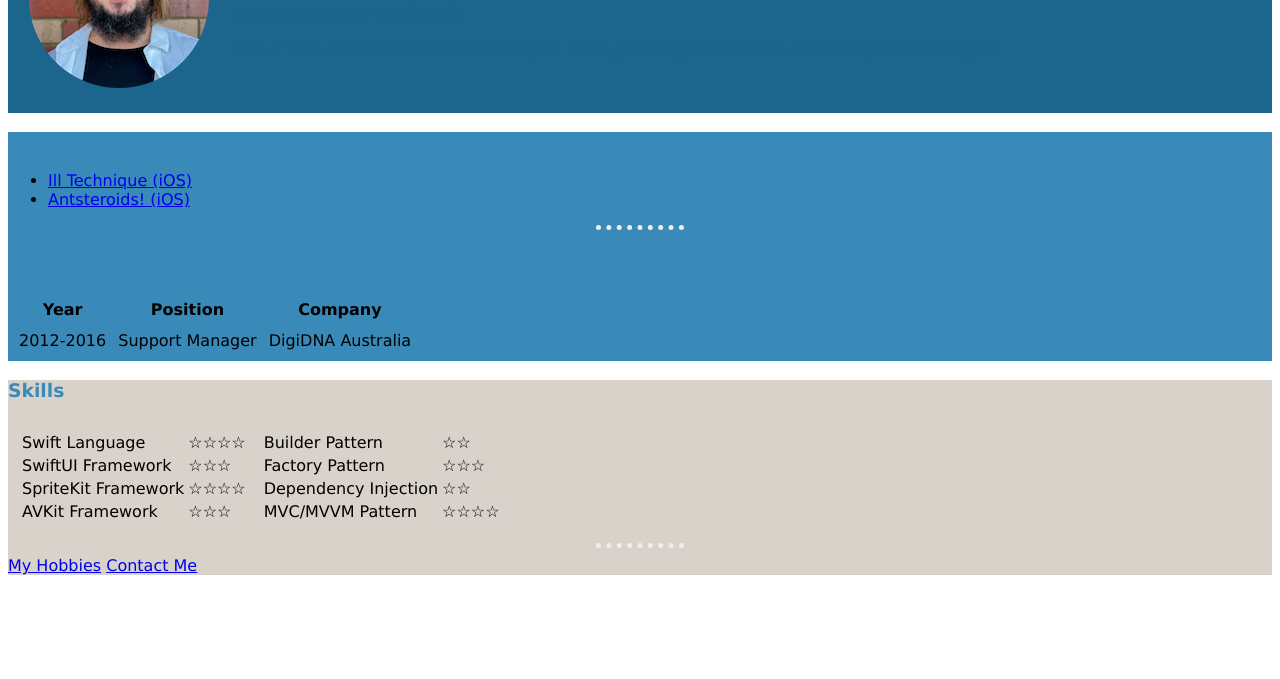
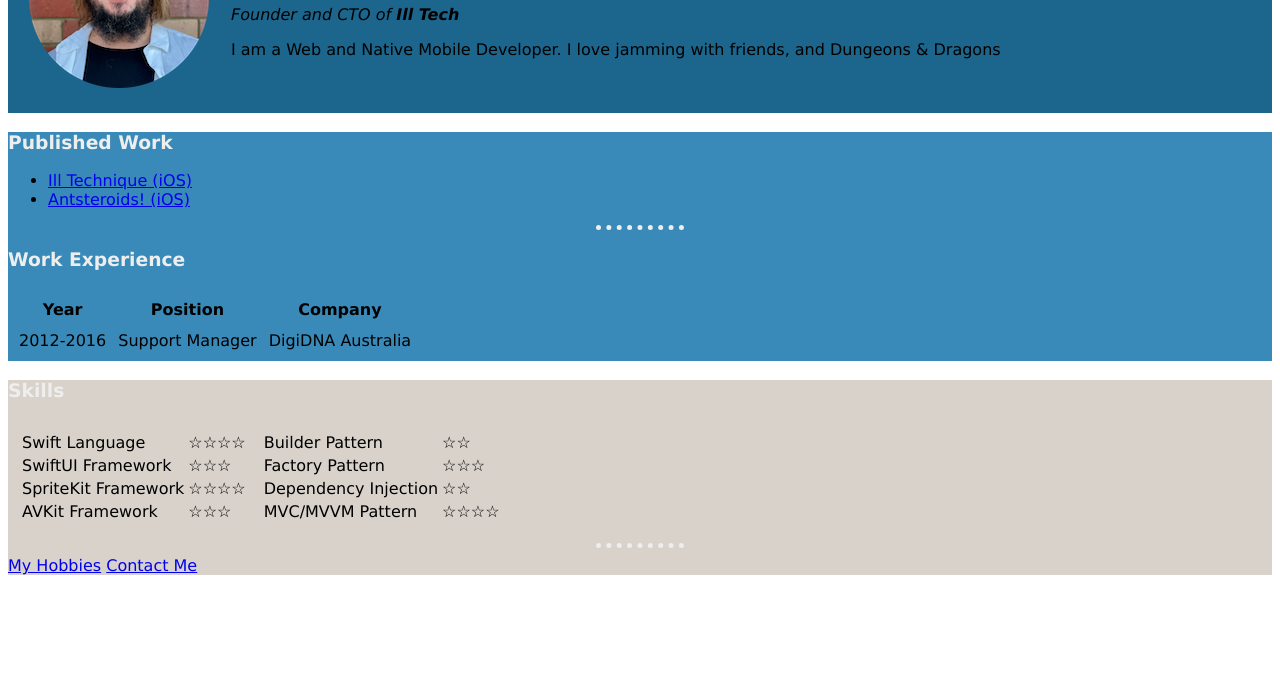
Before and after one commit to AcmeCat/cv, a plain HTML site: page index.html in a window 1280 px wide. Shown: the part 121-800 px from the top of the page. Drawn offline with Linux system fonts and the light colour scheme.

Commit message:
removed p style and changed heading colour

```diff
--- a/css/styles.css
+++ b/css/styles.css
@@ -20,10 +20,6 @@ hr {
     width: 7%;
 }
 
-p {
-    color: #1C658C;
+h1, h3 {
+    color: #EEEEEE;
 }
-
-h1, h3 {
-    color: #398AB9;
-}
```
